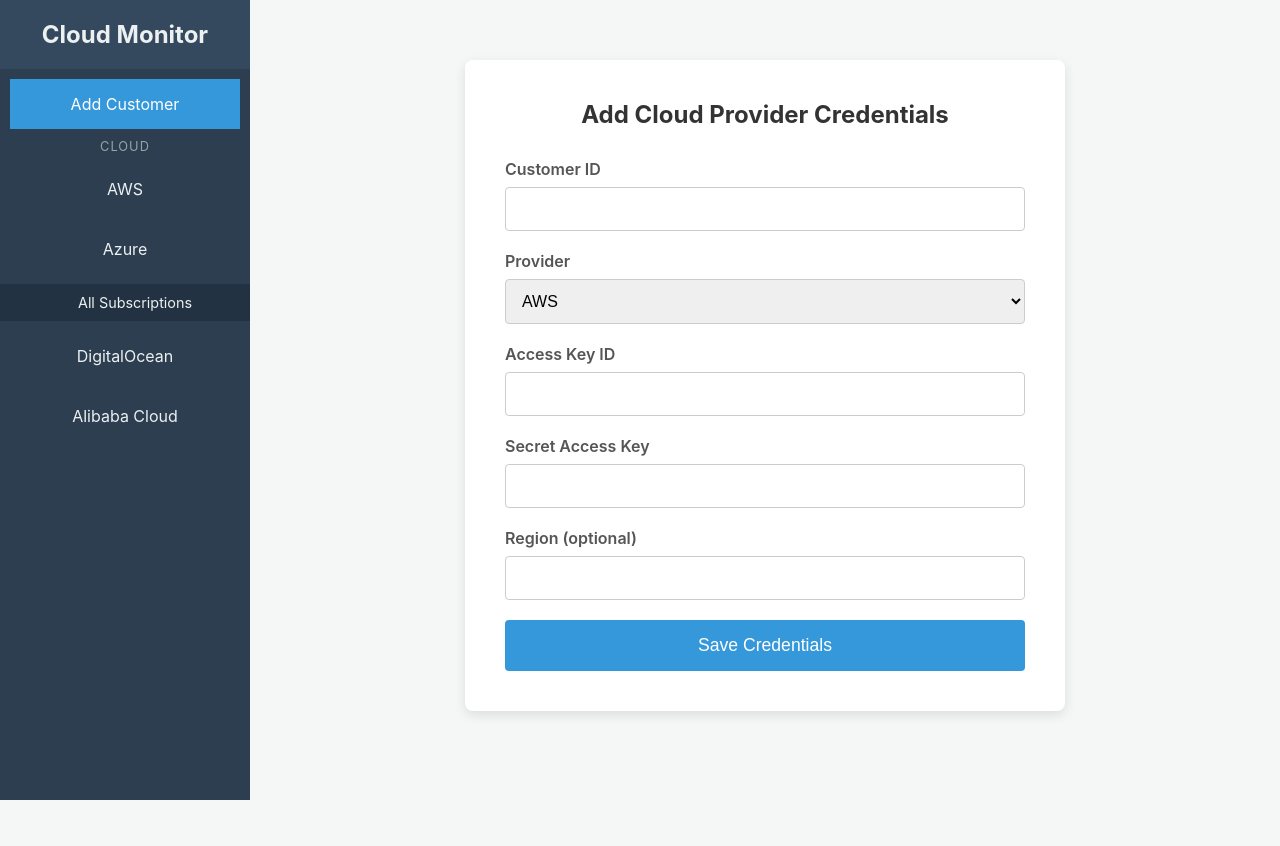
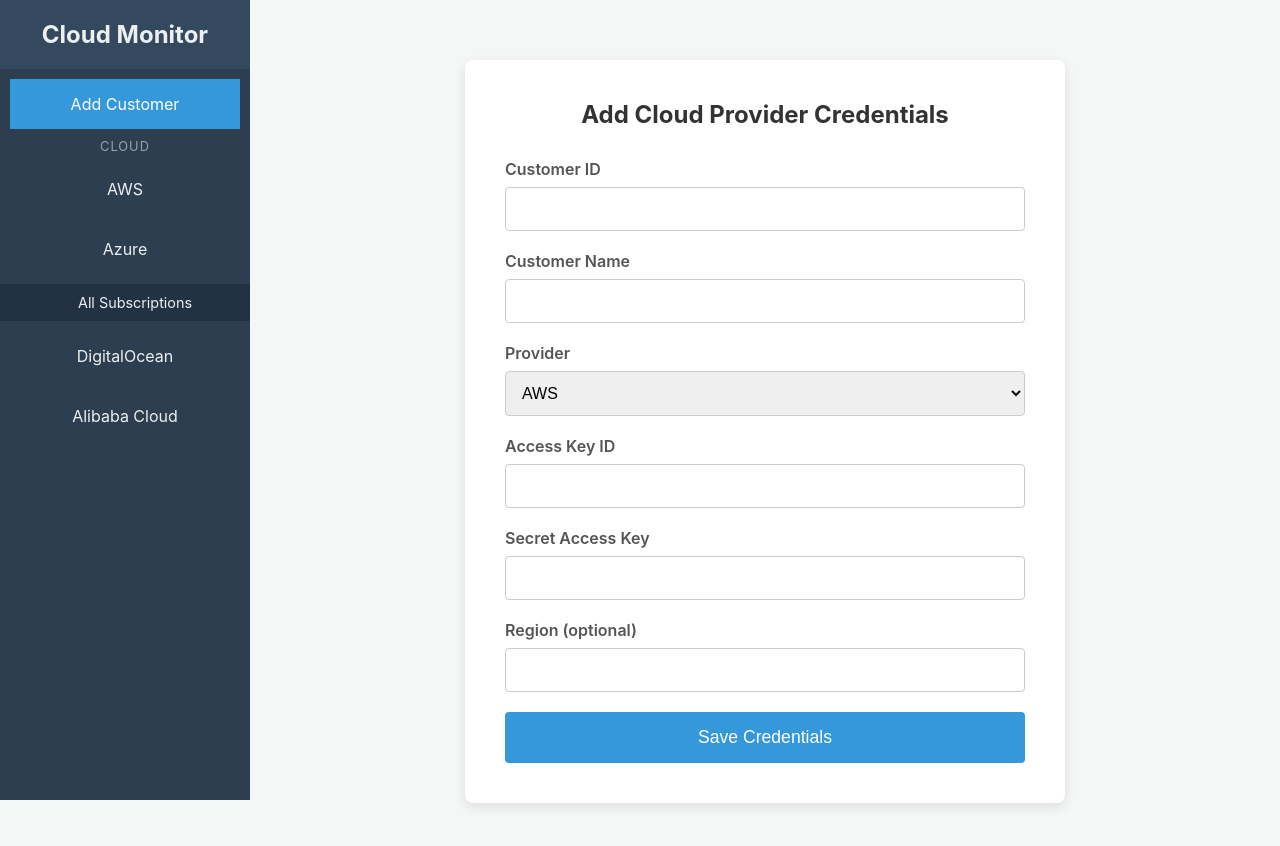
Before and after one commit to tekpro550/cloud-resource-monitor-frontend, a React (Create React App) app: page /add-customer in a window 1280 px wide. Shown: the top 846 px of the page. Before the commit the page ends 800 px from the top, so only its background shows below. Built offline with nearby package versions, Linux system fonts and the light colour scheme.

Commit message:
feat: Add customer name to credential form

```diff
--- a/src/components/CredentialForm.js
+++ b/src/components/CredentialForm.js
@@ -28,6 +28,7 @@ const API_URL = "https://cloud-resource-monitor-backend.azurewebsites.net/api/cr
 const CredentialForm = () => {
   const [provider, setProvider] = useState('aws');
   const [customerId, setCustomerId] = useState('');
+  const [customerName, setCustomerName] = useState('');
   const [fields, setFields] = useState({});
   const [status, setStatus] = useState(null);
   const [loading, setLoading] = useState(false);
@@ -46,12 +47,17 @@ const CredentialForm = () => {
     setCustomerId(e.target.value);
   };
 
+  const handleCustomerNameChange = (e) => {
+    setCustomerName(e.target.value);
+  };
+
   const handleSubmit = async (e) => {
     e.preventDefault();
     setLoading(true);
     setStatus(null);
     const payload = {
       customer_id: customerId,
+      customer_name: customerName,
       provider,
       ...fields,
     };
@@ -65,6 +71,7 @@ const CredentialForm = () => {
         setStatus({ type: 'success', message: 'Credentials saved successfully!' });
         setFields({});
         setCustomerId('');
+        setCustomerName('');
       } else {
         const err = await res.json();
         setStatus({ type: 'error', message: err.message || 'Failed to save credentials.' });
@@ -88,6 +95,17 @@ const CredentialForm = () => {
             name="customer_id"
             value={customerId}
             onChange={handleCustomerIdChange}
+            required
+          />
+        </div>
+        <div className="form-group">
+          <label htmlFor="customer_name">Customer Name</label>
+          <input
+            type="text"
+            id="customer_name"
+            name="customer_name"
+            value={customerName}
+            onChange={handleCustomerNameChange}
             required
           />
         </div>
```
